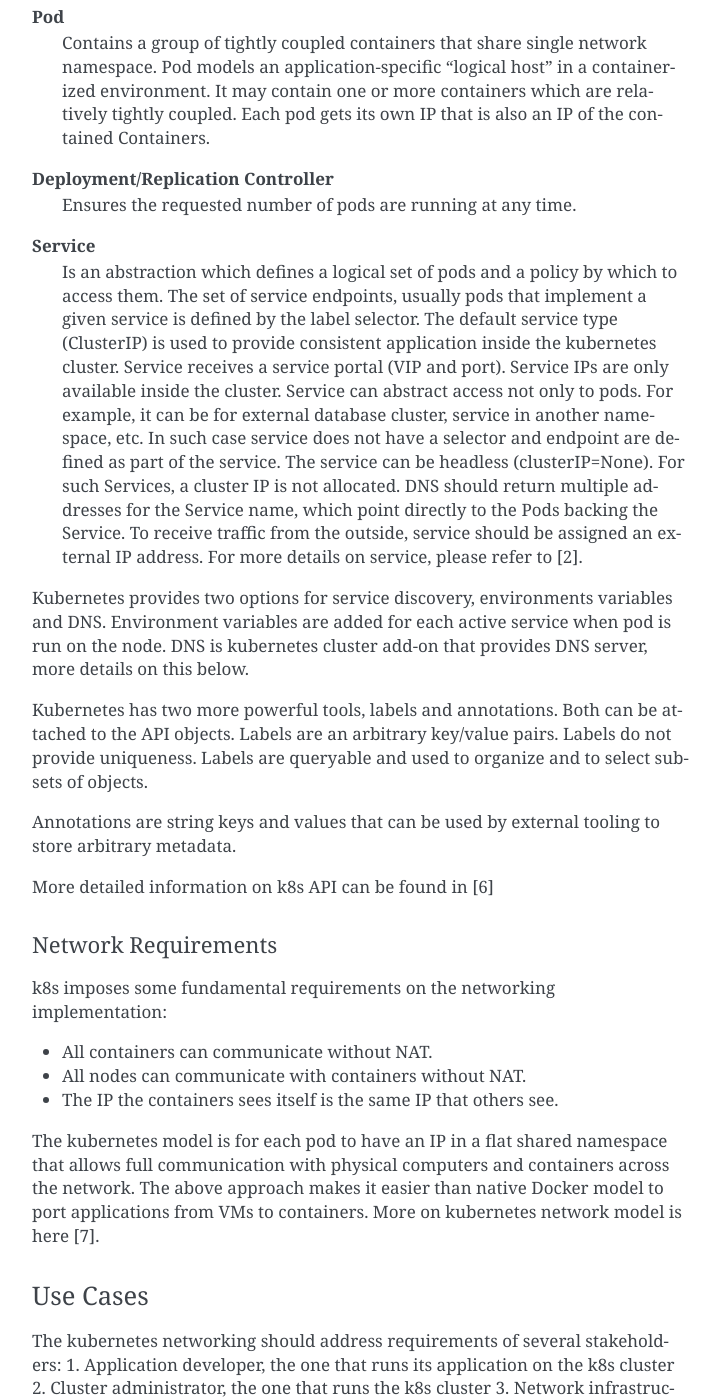
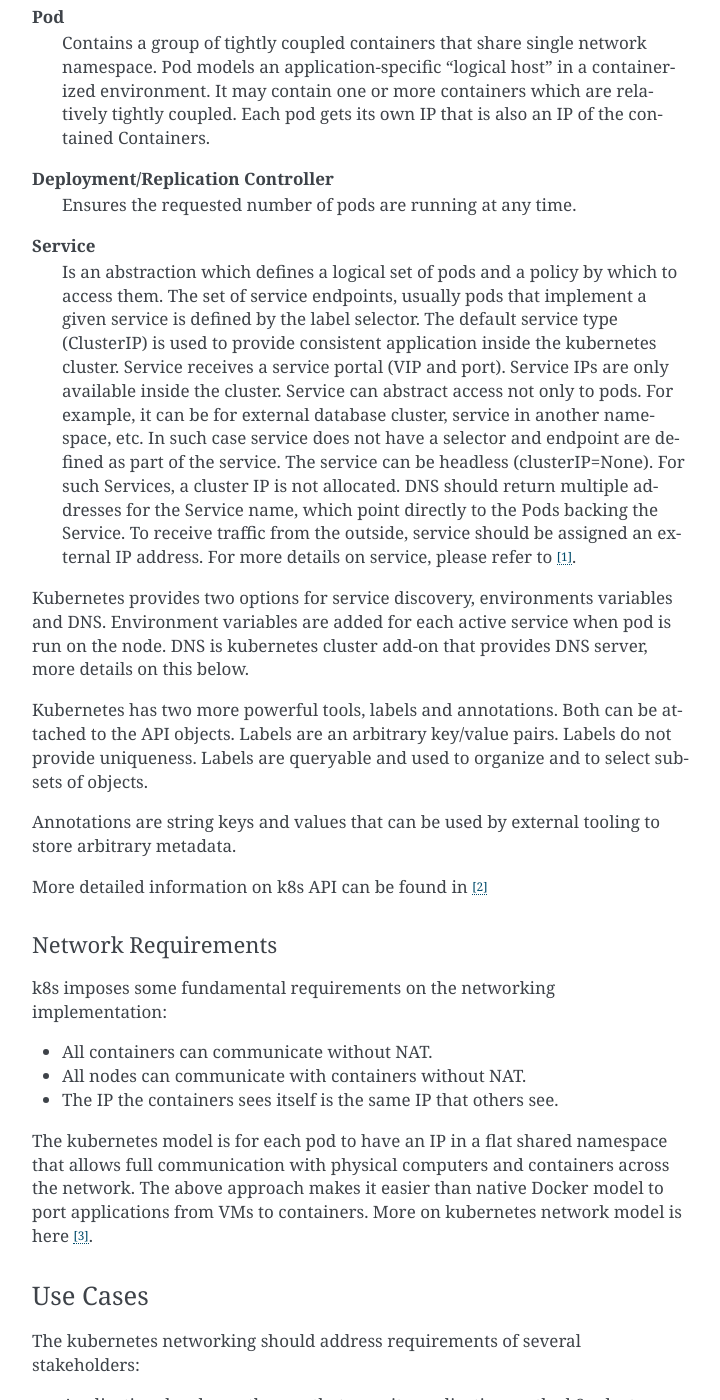
Before and after one commit to openstack/kuryr, a Sphinx documentation site: the page built from doc/source/specs/mitaka/kuryr_k8s_integration.rst, in a window 1280 px wide and 1400 px high, scrolled down 855 px. Shown: the whole window, without its empty margins (388-1108 px from the left). Built offline with Sphinx 7.4.7, drawn with Linux system fonts in a browser that asks for light colours; some of the changed text lies outside the part shown.

Commit message:
Fix .rst format in kuryr_k8s_integration.rst
Mainly links has been fixed.

Change-Id: Id07a5b324a818337e9fee2a949bc24e962bf319a
Closes-bug: #1591556

```diff
--- a/doc/source/specs/mitaka/kuryr_k8s_integration.rst
+++ b/doc/source/specs/mitaka/kuryr_k8s_integration.rst
@@ -4,9 +4,9 @@
 
  http://creativecommons.org/licenses/by/3.0/legalcode
 
-====================================
+============================
 Kuryr Kubernetes Integration
-====================================
+============================
 
 https://blueprints.launchpad.net/kuryr/+spec/kuryr-k8s-integration
 
@@ -68,7 +68,7 @@
   Service name, which point directly to the Pods  backing the Service.
   To receive traffic from the outside, service should be assigned an external
   IP address.
-  For more details on service, please refer to [2].
+  For more details on service, please refer to [1]_.
 
 Kubernetes provides two options for service discovery, environments variables
 and DNS. Environment variables are added for each active service when pod is
@@ -83,7 +83,7 @@
 Annotations are string keys and values that can be used by external tooling to
 store arbitrary metadata.
 
-More detailed information on k8s API can be found in [6]
+More detailed information on k8s API can be found in [2]_
 
 
 Network Requirements
@@ -100,16 +100,19 @@
 that allows full communication with physical computers and containers across
 the network. The above approach makes it easier than native Docker model to
 port applications from VMs to containers. More on kubernetes network model
-is here [7].
+is here [3]_.
 
 
 Use Cases
 ---------
 The kubernetes networking should address requirements of several stakeholders:
-1. Application developer, the one that runs its application on the k8s cluster
-2. Cluster administrator, the one that runs the k8s cluster
-3. Network infrastructure administrator, the one that provides the physical
-   network
+
+* Application developer, the one that runs its application on the k8s cluster
+
+* Cluster administrator, the one that runs the k8s cluster
+
+* Network infrastructure administrator, the one that provides the physical
+  network
 
 Use Case 1:
 ^^^^^^^^^^^
@@ -196,7 +199,7 @@
 cluster will be denied unless allowed by a policy.
 For non-isolated namespace, all incoming connections to pods in that namespace
 will be allowed.
-The exact translation details are provided in the [5].
+The exact translation details are provided in the [5]_.
 
 As an alternative, and this goes beyond neutron, it seems that more native way
 might be to use policy (intent) based API to request the isolation policy.
@@ -233,6 +236,7 @@
 and application containers and ensuring the required connectivity.
 
 There are two conceptual parts that kuryr needs to support:
+
 API Watcher
 ^^^^^^^^^^^
 To watch kubernetes API server for changes in services and pods and later
@@ -290,10 +294,10 @@
 
 References
 ==========
-[1] https://docs.google.com/document/d/1qAm-_oSap-f1d6a-xRTj6xaH1sYQBfK36VyjB5XOZug
-[2] http://kubernetes.io/v1.1/docs/user-guide/services.html
-[3] https://github.com/appc/cni/blob/master/SPEC.md
-[4] https://blueprints.launchpad.net/kuryr/+spec/kuryr-cni-plugin
-[5] https://review.openstack.org/#/c/290172/
-[6] http://kubernetes.io/docs/api/
-[7] http://kubernetes.io/docs/admin/networking/#kubernetes-model
+.. [1] http://kubernetes.io/v1.1/docs/user-guide/services.html
+.. [2] http://kubernetes.io/docs/api/
+.. [3] http://kubernetes.io/docs/admin/networking/#kubernetes-model
+.. [4] https://docs.google.com/document/d/1qAm-_oSap-f1d6a-xRTj6xaH1sYQBfK36VyjB5XOZug
+.. [5] https://review.openstack.org/#/c/290172/
+.. [6] https://github.com/appc/cni/blob/master/SPEC.md
+.. [7] https://blueprints.launchpad.net/kuryr/+spec/kuryr-cni-plugin
```
Also changed, not shown: other parts of doc/source/specs/mitaka/kuryr_k8s_integration.rst (+3 -3 lines).
